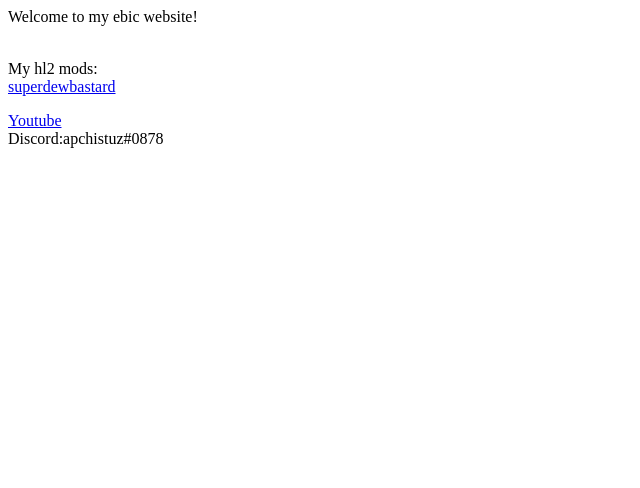
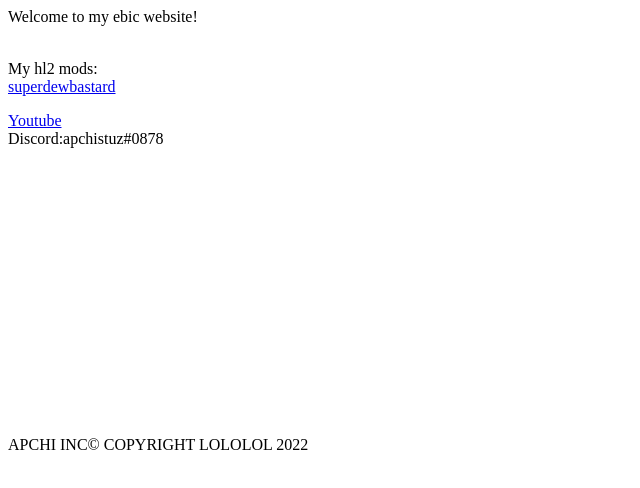
Before and after one commit to apchistuo/apchi, a plain HTML site: page index.html in a window 1280 px wide. Shown: the whole page, without its empty margins (0-640 px from the left). Drawn offline with Linux system fonts and the light colour scheme.

Commit message:
Add files via upload

```diff
--- a/index.html
+++ b/index.html
@@ -1,3 +1,4 @@
+<p></p>
 <p>Welcome to my ebic website!<br /><br /></p>
 <p>My hl2 mods:<br /><a title="superdewbastard" href="https://drive.google.com/file/d/10-hkUx0kYviNXARWwYTydsNfZGxRFdim/view?usp=sharing">superdewbastard</a></p>
-<p><a title="Youtube" href="https://www.youtube.com/channel/UCH_L0JyEw4om1ffwhOOCQjg">Youtube</a><br />Discord:apchistuz#0878</p>
+<p><a title="Youtube" href="https://www.youtube.com/channel/UCH_L0JyEw4om1ffwhOOCQjg">Youtube</a><br />Discord:apchistuz#0878<br /><br /><br /><br /><br /><br /><br /><br /><br /><br /><br /><br /><br /><br /><br /><br /><br />APCHI INC&copy; COPYRIGHT LOLOLOL 2022</p>
```
